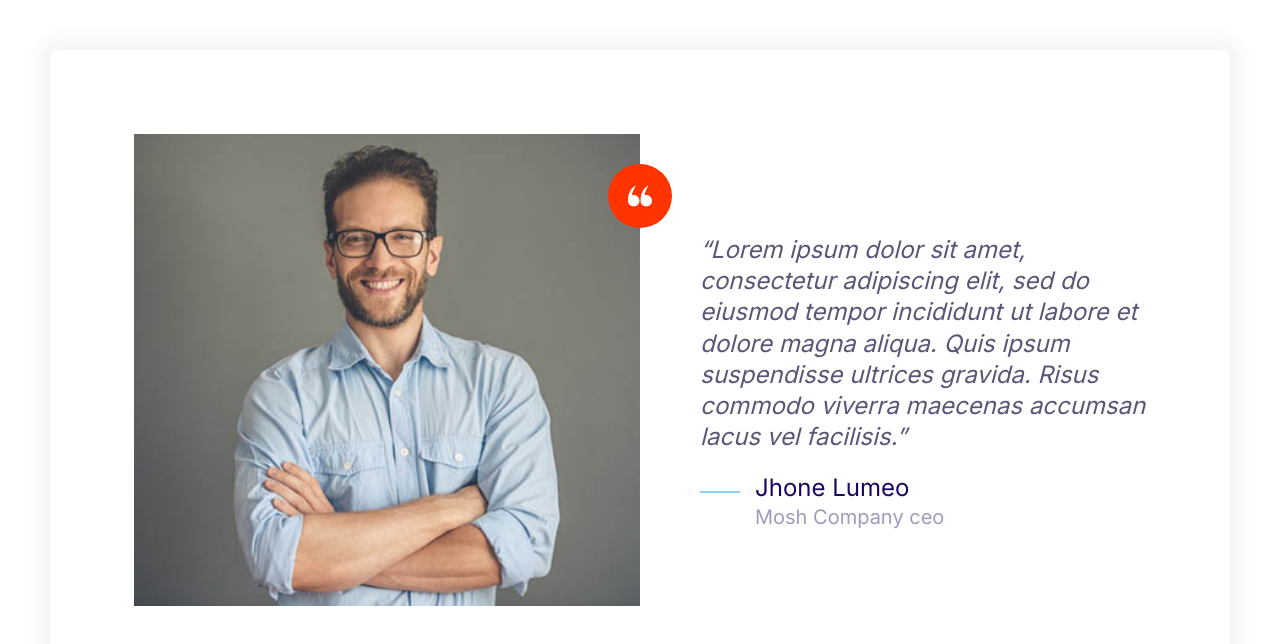
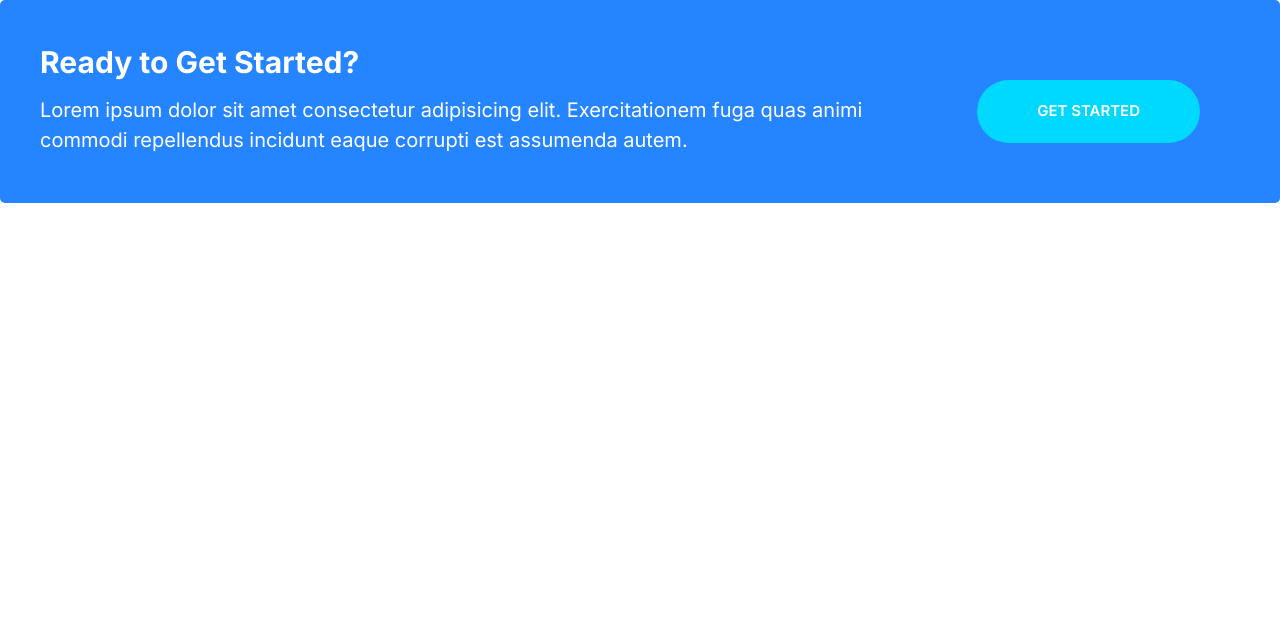
Before and after one commit to pamirodrigues/THE-FINAL, a plain HTML site: page index.html in a window 1280 px wide. Drawn offline with Linux system fonts and the light colour scheme.

Commit message:
callouts settings

```diff
--- a/css/styles.css
+++ b/css/styles.css
@@ -193,11 +193,10 @@ a {
   background: var(--color-headings);
   color: #fff;
 }
-.btn--secundary {
+
+.btn--secondary {
   background: var(--color-secondary);
   color: #fff;
-  height: 72px;
-  width: 315px;
 }
 .btn--secundary:hover {
   background: #00b6fe;
@@ -208,6 +207,10 @@ a {
 }
 .btn--accent:hover {
   background: #db2c00;
+}
+.btn--stretched {
+  padding-left: 6rem;
+  padding-right: 6rem;
 }
 .btn--block {
   width: 90%;
@@ -430,3 +433,41 @@ a {
     margin-top: 10rem;
   }
 }
+
+/*Callout*/
+
+.callout {
+  padding: 4rem;
+  border-radius: 5px;
+}
+.callout--primary {
+  color: #fff;
+  background: var(--color-primary);
+}
+.callout__heading {
+  color: #fff;
+  font-size: 3rem;
+}
+.callout .btn {
+  align-self: center;
+  justify-self: center;
+  margin-top: 2.5rem;
+}
+.callout__content {
+  text-align: center;
+}
+.callout__content > p {
+  font-size: 2rem;
+}
+@media screen and (min-width: 768px) {
+  .callout .grid--1x2 {
+    grid-template-columns: 1fr auto;
+  }
+  .callout__content {
+    text-align: left;
+  }
+  .callout .btn {
+    justify-self: start;
+    margin: 4rem 4rem 2rem 2.5rem;
+  }
+}
--- a/index.html
+++ b/index.html
@@ -11,35 +11,16 @@
     <link href="https://fonts.googleapis.com/css2?family=Inter:wght@400;600;700&display=swap" rel="stylesheet">
     <title>Document</title>
 </head>
-<body style="padding: 5rem;">
-    <div class="card testimonial">
+<body>
+    <div class="callout callout--primary">
         <div class="grid grid--1x2">
-            <div class="testimonial__image">
-                <img src="Images/testimonial.jpg" alt="A happy, smiling costumer">
-                <span class="icon-container icon-container--accent">
-                    <svg class="icon icon--white icon--small">
-                        <use xlink:href="images/sprite.svg#quotes"></use>
-                      </svg>
-                </span></div>
-                <blockquote class="quote">
-                    <p class="quote__text">Lorem ipsum dolor sit amet,
-                        consectetur adipiscing elit, sed do eiusmod tempor incididunt ut labore et dolore magna aliqua. Quis ipsum suspendisse ultrices gravida. Risus commodo viverra maecenas accumsan lacus vel facilisis.</p>
-                        <footer>
-                            <div class="media">
-                                <div class="media__image">
-                                            <svg class="icon quote__line">
-                                                <use xlink:href="images/sprite.svg#line"></use>
-                                              </svg>
-                                </div>
-                                    <div class="media__body quote__footer">
-                                        <h3 class="media__title quote-author">Jhone Lumeo</h3>
-                                        <p class="quote__company">Mosh Company ceo</p>
-                                    </div>
-                                </div>
-                        </footer>
-                </blockquote>
+            <div class="callout__content">
+                <h2 class="callout__heading">Ready to Get Started?</h2>
+                <p class="callout__text">Lorem ipsum dolor sit amet consectetur adipisicing elit. Exercitationem fuga quas animi commodi repellendus incidunt eaque corrupti est assumenda autem.</p>
+            </div>
+            <a href="#" class="btn btn--secondary btn--stretched">Get Started</a>
         </div>
     </div>
-</div>
+
 </body>
 </html>
```
Also changed, not shown: Components/callout.html (added, +9 -0 lines).
